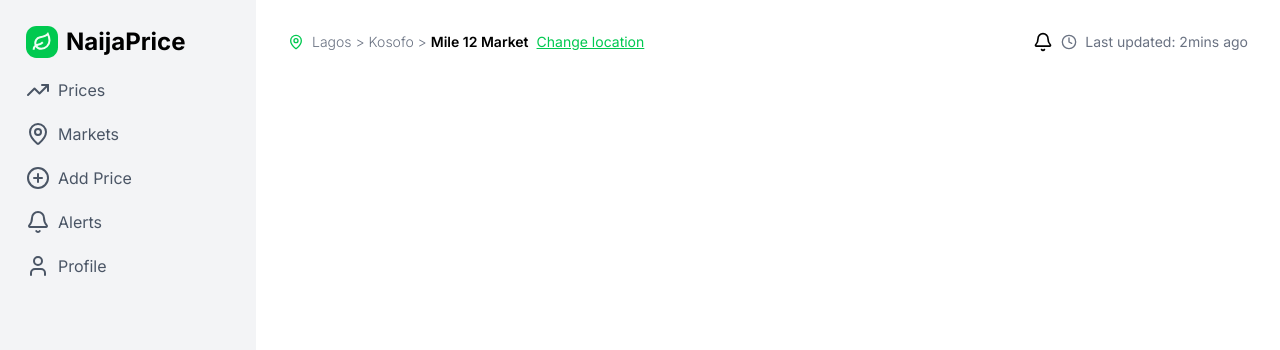
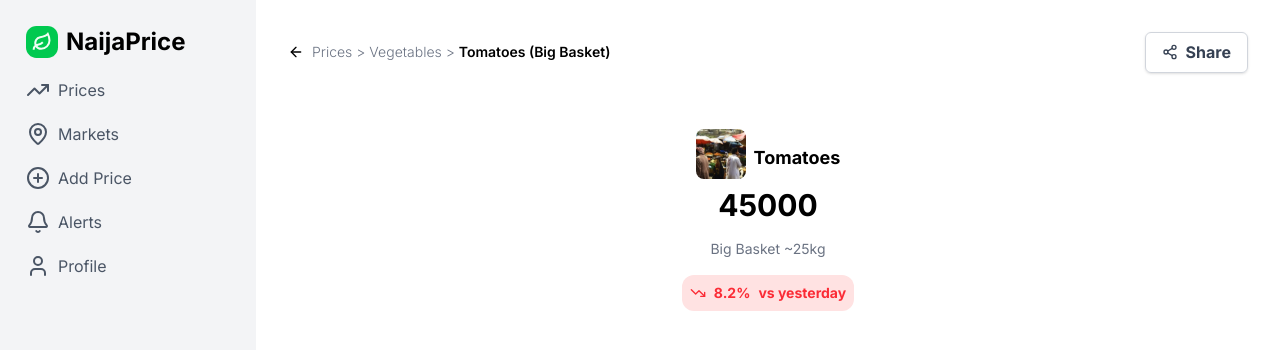
Before and after one commit to mdmuche/naijaprice-frontend, a React (Vite) app: page /commodities/1 in a window 1280 px wide. Shown: the top 350 px of the page. Built offline with nearby package versions, Linux system fonts and the light colour scheme.

Commit message:
feat: add comodity page ui

```diff
--- a/package.json
+++ b/package.json
@@ -11,6 +11,7 @@
   },
   "dependencies": {
     "@tailwindcss/vite": "^4.2.2",
+    "axios": "^1.14.0",
     "leaflet": "^1.9.4",
     "lucide-react": "^1.6.0",
     "react": "^19.2.4",
--- /dev/null
+++ b/src/components/BtnSecondary.jsx
@@ -0,0 +1,10 @@
+function BtnSecondary({ icon, text }) {
+  return (
+    <button className="flex items-center gap-2 text-gray-700 font-bold text-[16px] cursor-pointer shadow-sm border border-gray-300 rounded-md px-4 py-2 hover:bg-gray-100">
+      {icon}
+      {text}
+    </button>
+  );
+}
+
+export default BtnSecondary;
--- /dev/null
+++ b/src/components/PriceHistory.jsx
@@ -0,0 +1,5 @@
+function PriceHistory() {
+  return <div>PriceHistory</div>;
+}
+
+export default PriceHistory;
--- /dev/null
+++ b/src/components/PricePerMarketCard.jsx
@@ -0,0 +1,5 @@
+function PricePerMarketCard() {
+  return <div>PricePerMarketCard</div>;
+}
+
+export default PricePerMarketCard;
--- /dev/null
+++ b/src/components/PricePerMarketList.jsx
@@ -0,0 +1,5 @@
+function PricePerMarketList() {
+  return <div>PricePerMarketList</div>;
+}
+
+export default PricePerMarketList;
--- a/src/pages/Alerts.jsx
+++ b/src/pages/Alerts.jsx
@@ -2,6 +2,7 @@ import { Settings } from "lucide-react";
 import Navigation from "../components/Navigation";
 import AlertList from "../components/Alerts";
 import Btn from "../components/Btn";
+import BtnSecondary from "../components/BtnSecondary";
 
 function Alerts() {
   return (
@@ -18,10 +19,7 @@ function Alerts() {
             </p>
           </div>
 
-          <button className="flex items-center gap-2 text-gray-700 font-bold text-[16px] cursor-pointer shadow-sm border border-gray-300 rounded-md px-4 py-2 hover:bg-gray-100">
-            <Settings size={16} />
-            Settings
-          </button>
+          <BtnSecondary icon={<Settings size={16} />} text="Settings" />
         </div>
         <div className="w-full flex gap-4">
           <h3 className="w-fit text-[16px] font-semibold border-b-2 border-[#00C950]">
--- a/src/pages/Commodity.jsx
+++ b/src/pages/Commodity.jsx
@@ -1,30 +1,78 @@
-import { Bell, Clock, MapPin } from "lucide-react";
+import { ArrowLeft, Share2, TrendingDown, TrendingUp } from "lucide-react";
 import Navigation from "../components/Navigation";
+import BtnSecondary from "../components/BtnSecondary";
+import { commodities } from "../data";
+import { useParams } from "react-router-dom";
 
 function Commodity() {
+  const { id } = useParams();
+  const commodityData = commodities.find((item) => item.id === Number(id));
   return (
     <div className="flex h-screen">
       <Navigation />
       <div className="flex-1 flex flex-col gap-4 p-4 md:ml-64">
+        {commodityData ? (
+          <>
             <div className="flex items-center justify-between gap-4 mb-2 p-4 text-sm">
               <div className="flex items-center gap-2">
-            <MapPin size={16} className="text-[#00C950] text-sm" />
+                <ArrowLeft size={16} className="text-black" />
                 <p>
                   <span className="font-light text-gray-500">
-                Lagos &gt; Kosofo &gt;
+                    Prices &gt; Vegetables &gt;
                   </span>{" "}
-              <span className="font-semibold">Mile 12 Market</span>
+                  <span className="font-semibold">Tomatoes (Big Basket)</span>
                 </p>
-            <div className="text-sm text-[#00C950] underline cursor-pointer">
-              Change location
+              </div>
+              <BtnSecondary icon={<Share2 size={16} />} text="Share" />
+            </div>
+            <div className="flex-1 flex flex-col items-center p-4">
+              {commodities
+                .filter((commodity) => commodity.id === Number(id))
+                .map((commodity) => (
+                  <div
+                    key={commodity.id}
+                    className="flex flex-col gap-2 items-center"
+                  >
+                    {" "}
+                    <div className="flex gap-2 items-center">
+                      {" "}
+                      <img
+                        className="w-12.5 h-12.5 rounded-lg object-cover"
+                        src={commodity.image}
+                        alt={commodity.title}
+                      />
+                      <h3 className="text-lg font-bold mt-2">
+                        {commodity.title}
+                      </h3>
+                    </div>
+                    <span className="text-3xl font-bold">
+                      {commodity.price}
+                    </span>
+                    <p className="text-gray-500 text-sm mt-2">
+                      {commodity.snippet}
+                    </p>
+                    <div
+                      className={`flex items-center gap-2 mt-2 ${commodity.trendDirection === "down" ? "bg-red-100" : "bg-[#00C950]/10"} p-2 rounded-xl`}
+                    >
+                      {commodity.trendDirection === "down" ? (
+                        <TrendingDown size={16} className="text-red-500" />
+                      ) : (
+                        <TrendingUp size={16} className="text-green-500" />
+                      )}
+                      <div
+                        className={`${commodity.trendDirection === "down" ? "text-red-500" : "text-green-500"} text-sm font-bold`}
+                      >
+                        <span className="mr-2">{commodity.trend}%</span>
+                        vs yesterday
                       </div>
                     </div>
-          <div className="flex items-center gap-2">
-            <Bell size={20} />
-            <Clock className="text-gray-500" size={16} />
-            <span className="text-gray-500">Last updated: 2mins ago</span>
                   </div>
+                ))}
             </div>
+          </>
+        ) : (
+          <div>No Items</div>
+        )}
       </div>
     </div>
   );
```
Also changed, not shown: public/images/tomatoes2.svg (added), 1 other file (tests, documents, lock files or other folders). Lines whose indentation alone changed are shown as unchanged.
